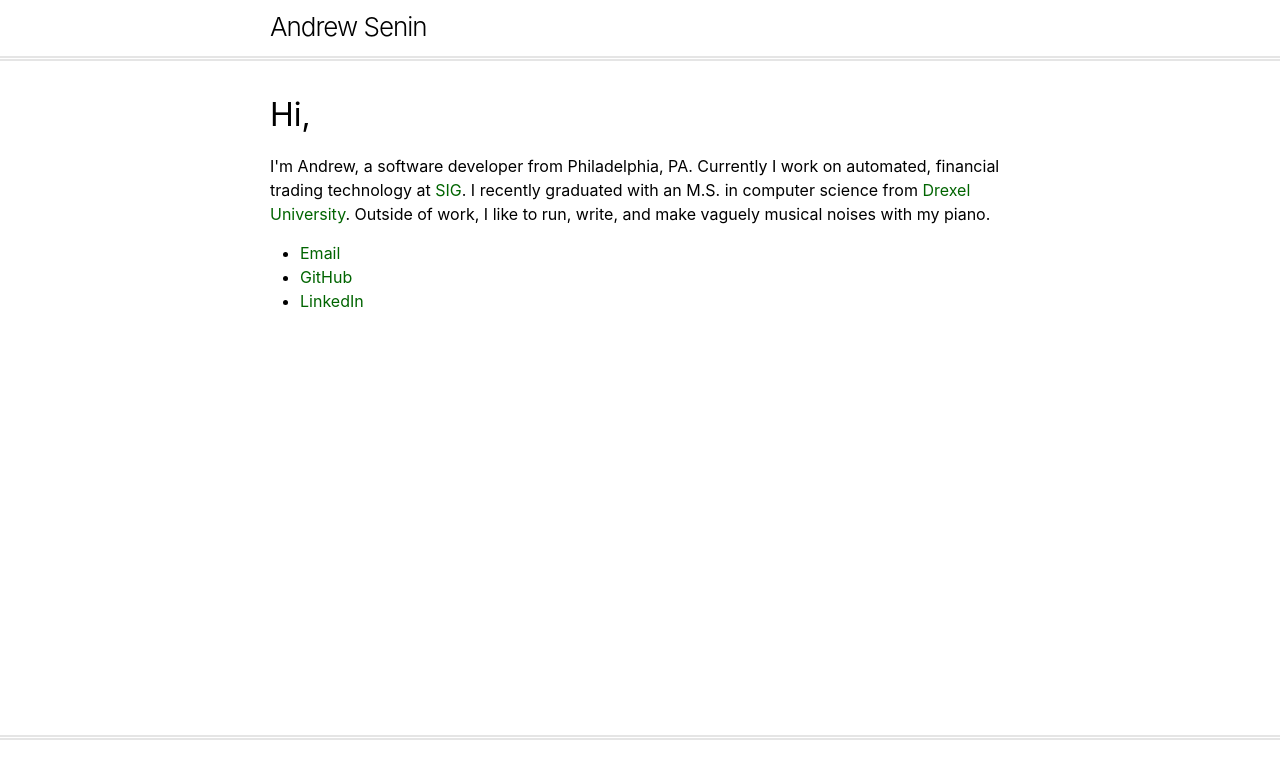
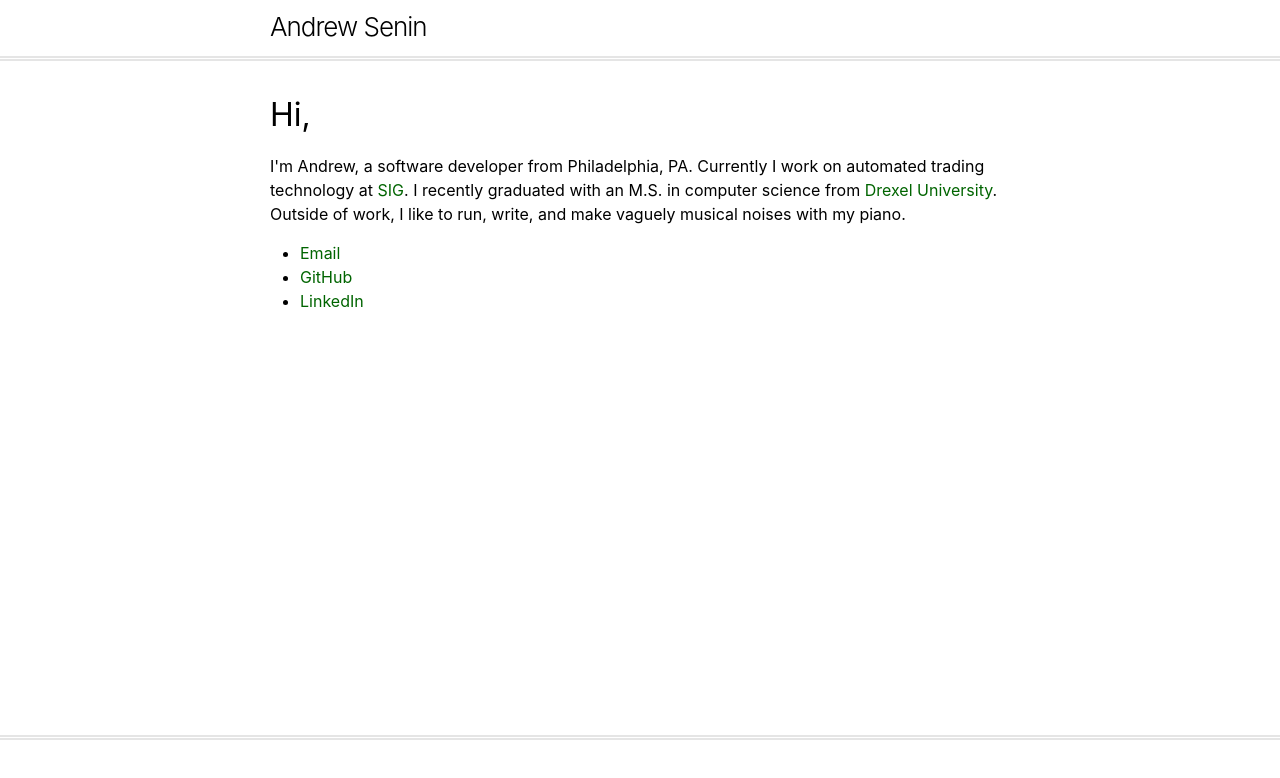
Before and after one commit to andynines/andynines.github.io, a plain HTML site: page index.html in a window 1280 px wide. Drawn offline with Linux system fonts and the light colour scheme.

Commit message:
Shorten bio

```diff
--- a/index.html
+++ b/index.html
@@ -19,7 +19,7 @@
             <article class="post">
                <div class="post-content">
                   <h2>Hi,</h2>
-                  <p>I'm Andrew, a software developer from Philadelphia, PA. Currently I work on automated, financial trading technology at <a href="https://sig.com">SIG</a>. I recently graduated with an M.S. in computer science from <a href="https://drexel.edu/cci/">Drexel University</a>. Outside of work, I like to run, write, and make vaguely musical noises with my piano.</p>
+                  <p>I'm Andrew, a software developer from Philadelphia, PA. Currently I work on automated trading technology at <a href="https://sig.com">SIG</a>. I recently graduated with an M.S. in computer science from <a href="https://drexel.edu/cci/">Drexel University</a>. Outside of work, I like to run, write, and make vaguely musical noises with my piano.</p>
                   <ul>
                      <li><a href="mailto:andrew@andrewsenin.com">Email</a></li>
                      <li><a href="https://github.com/andynines">GitHub</a></li>
```
